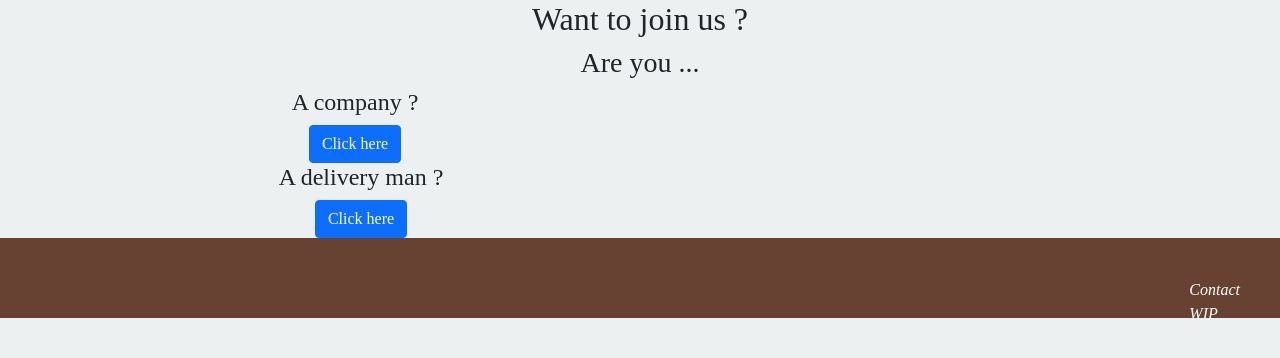
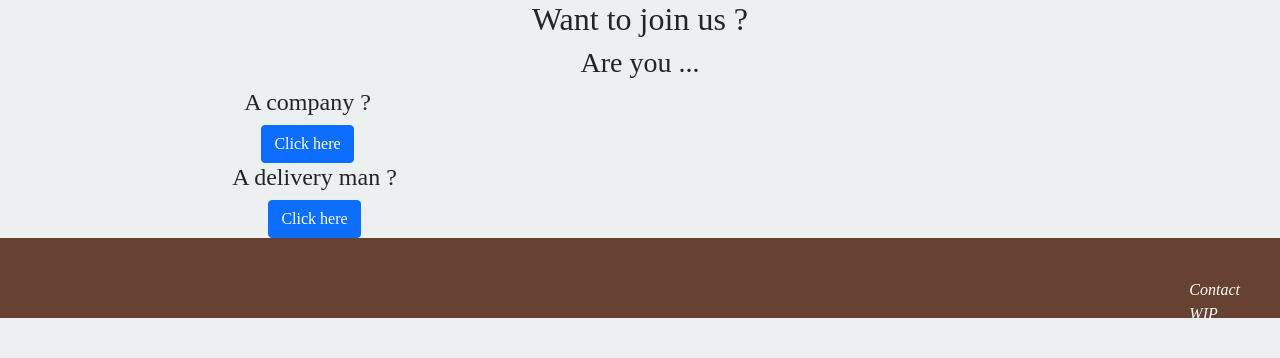
Before and after one commit to Loviflo/QuickBaluchon, a PHP site: page /sign_in.php in a window 1280 px wide. Shown: the part 115-473 px from the top of the page. Run offline with PHP 8.4, Linux system fonts and the light colour scheme; some web fonts are replaced.

Commit message:
Update sign_in

```diff
--- a/QuickBaluchon/sign_in.php
+++ b/QuickBaluchon/sign_in.php
@@ -11,12 +11,12 @@
             <h3>Are you ...</h3>
             <div class="container">
                 <div class="row">
-                    <div class="col-sm-6">
+                    <div class="col-sm-5">
                         <h4>A company ?</h4>
                             <a href="sign_in_company.php"><button type="submit" class="btn btn-primary">Click here</button></a>
                     </div>
                     </div>
-                    <div class="col-sm-6">
+                    <div class="col-sm-5">
                         <h4>A delivery man ?</h4>
                             <a href="sign_in_delivery.php"><button type="submit" class="btn btn-primary">Click here</button></a>
                     </div>
```
